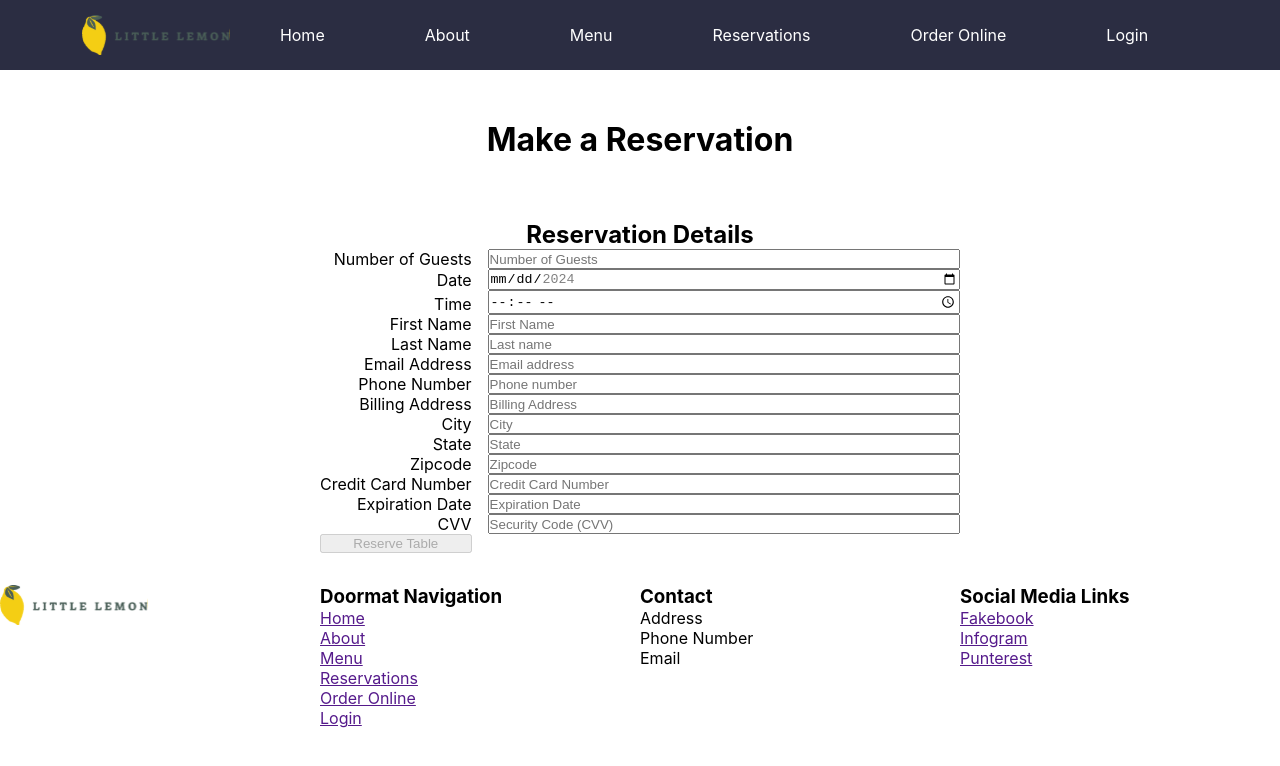
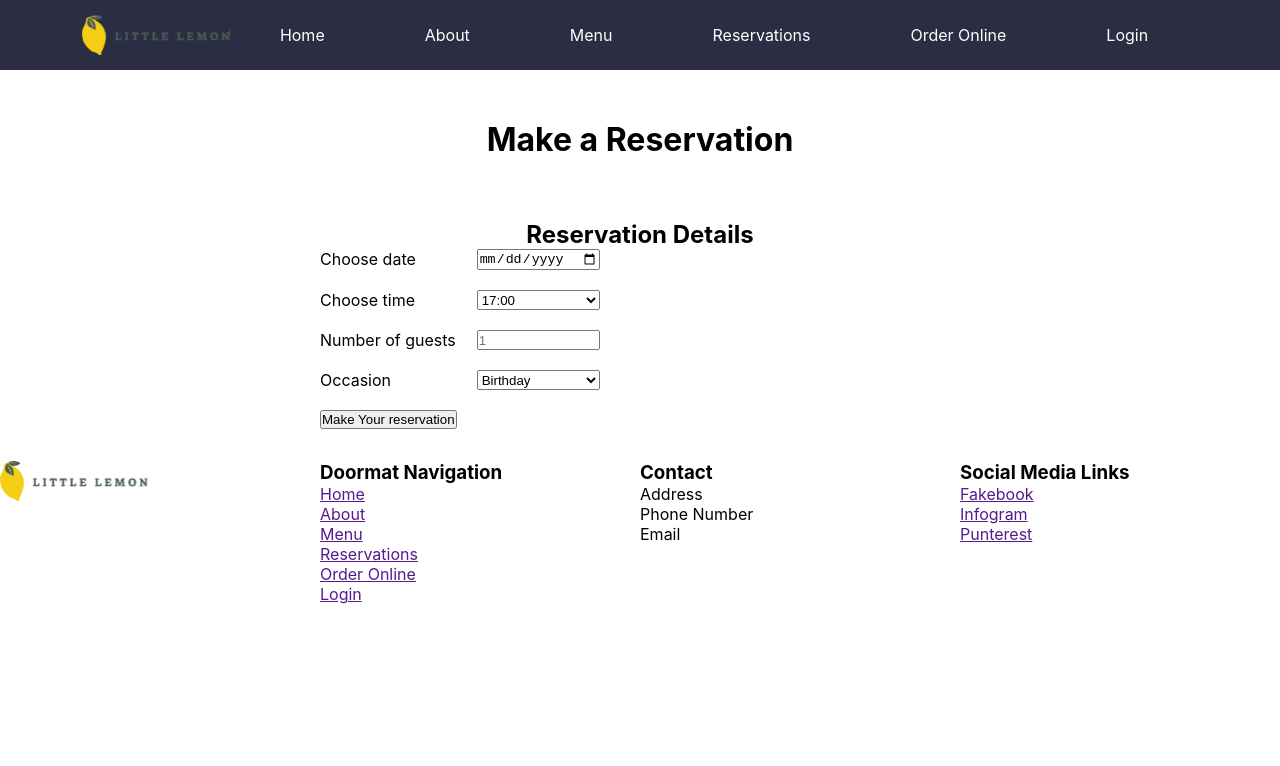
Before and after one commit to digitAI-4N6/little-lemon, a React (Create React App) app: page / in a window 1280 px wide. Shown: the top 766 px of the page. Built offline with nearby package versions, Linux system fonts and the light colour scheme.

Commit message:
Add BookingForm Component
Add BookingForm Component

```diff
--- a/src/components/BillingInformation.js
+++ b/src/components/BillingInformation.js
@@ -1,5 +1,6 @@
-import { useState } from "react";
+import React, { useState } from "react";
 import { validateEmail } from "./subcomponents/BillingInformation/Utilities";
+import BookingForm from "./subcomponents/BookingForm";
 
 export default function BillingInformation() {
   // Reservation Details
@@ -69,8 +70,9 @@ export default function BillingInformation() {
   return (
     <>
       <h2>Reservation Details</h2>
-      <form className="billing" onSubmit={handleSubmit}>
-        <label for="guests" className="field">
+      <BookingForm />
+      {/* <form className="billing" onSubmit={handleSubmit}>
+        <label htmlFor="guests" className="field">
           Number of Guests
         </label>
         <input
@@ -83,7 +85,7 @@ export default function BillingInformation() {
         id="guests"
         name="guests"
         />
-        <label for="date" className="field">
+        <label htmlFor="date" className="field">
           Date
         </label>
         <input
@@ -96,7 +98,7 @@ export default function BillingInformation() {
           id="date"
           name="date"
         />
-        <label for="time" className="field">
+        <label htmlFor="time" className="field">
           Time
         </label>
         <input
@@ -108,7 +110,7 @@ export default function BillingInformation() {
         max="21:00"
         id="time"
         name="time" />
-        <label for="firstName" className="field">
+        <label htmlFor="firstName" className="field">
           First Name
         </label>
         <input
@@ -119,7 +121,7 @@ export default function BillingInformation() {
           id="firstName"
           name="firstName"
         />
-        <label for="lastName" className="field">
+        <label htmlFor="lastName" className="field">
           Last Name
         </label>
         <input
@@ -130,7 +132,7 @@ export default function BillingInformation() {
           id="lastName"
           name="lastName"
         />
-        <label for="email" className="field">
+        <label htmlFor="email" className="field">
           Email Address
         </label>
         <input
@@ -141,7 +143,7 @@ export default function BillingInformation() {
           id="email"
           name="email"
         />
-        <label for="phone" className="field">
+        <label htmlFor="phone" className="field">
           Phone Number
         </label>
         <input
@@ -152,7 +154,7 @@ export default function BillingInformation() {
           id="phone"
           name="phone"
         />
-        <label for="address" className="field">
+        <label htmlFor="address" className="field">
           Billing Address
         </label>
         <input
@@ -163,7 +165,7 @@ export default function BillingInformation() {
           id="address"
           name="address"
         />
-        <label for="city" className="field">
+        <label htmlFor="city" className="field">
           City
         </label>
         <input
@@ -174,7 +176,7 @@ export default function BillingInformation() {
           id="city"
           name="city"
         />
-        <label for="state" className="field">
+        <label htmlFor="state" className="field">
           State
         </label>
         <input
@@ -185,7 +187,7 @@ export default function BillingInformation() {
           id="state"
           name="state"
         />
-        <label for="zipcode" className="field">
+        <label htmlFor="zipcode" className="field">
           Zipcode
         </label>
         <input
@@ -196,7 +198,7 @@ export default function BillingInformation() {
           id="zipcode"
           name="zipcode"
         />
-        <label for="credit" className="field">
+        <label htmlFor="credit" className="field">
           Credit Card Number
         </label>
         <input
@@ -207,7 +209,7 @@ export default function BillingInformation() {
           id="credit"
           name="credit"
         />
-        <label for="expiration" className="field">
+        <label htmlFor="expiration" className="field">
           Expiration Date
         </label>
         <input
@@ -218,7 +220,7 @@ export default function BillingInformation() {
           id="expiration"
           name="expiration"
         />
-        <label for="cvv" className="field">
+        <label htmlFor="cvv" className="field">
           CVV
         </label>
         <input
@@ -232,7 +234,7 @@ export default function BillingInformation() {
         <button type="submit" disabled={!getIsFormValid()}>
           Reserve Table
         </button>
-      </form>
+      </form> */}
     </>
   );
 }
--- /dev/null
+++ b/src/components/subcomponents/BookingForm.js
@@ -0,0 +1,39 @@
+import React, { useState } from 'react';
+
+export default function BookingForm() {
+    return (
+        <>
+            <form style={{ display: "grid", maxWidth: "200px", gap: "20px" }}>
+                <label htmlFor="res-date">Choose date</label>
+                <input
+                type="date"
+                id="res-date"
+                />
+                <label htmlFor="res-time">Choose time</label>
+                <select id="res-time">
+                    <option>17:00</option>
+                    <option>18:00</option>
+                    <option>19:00</option>
+                    <option>20:00</option>
+                    <option>21:00</option>
+                    <option>22:00</option>
+                </select>
+                <label htmlFor="guests">Number of guests</label>
+                <input
+                type="number"
+                placeholder="1"
+                min="1"
+                max="10"
+                id="guests" />
+                <label htmlFor="occasion">Occasion</label>
+                <select id="occasion">
+                    <option>Birthday</option>
+                    <option>Anniversary</option>
+                </select>
+                <input
+                type="submit"
+                value="Make Your reservation" />
+            </form>
+        </>
+    );
+}
```
